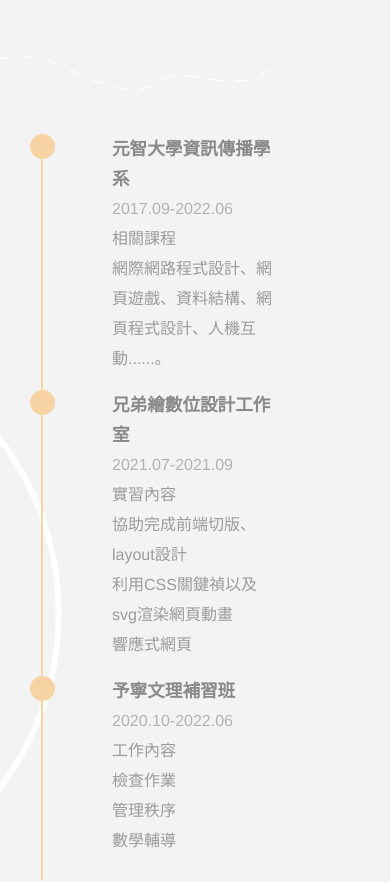
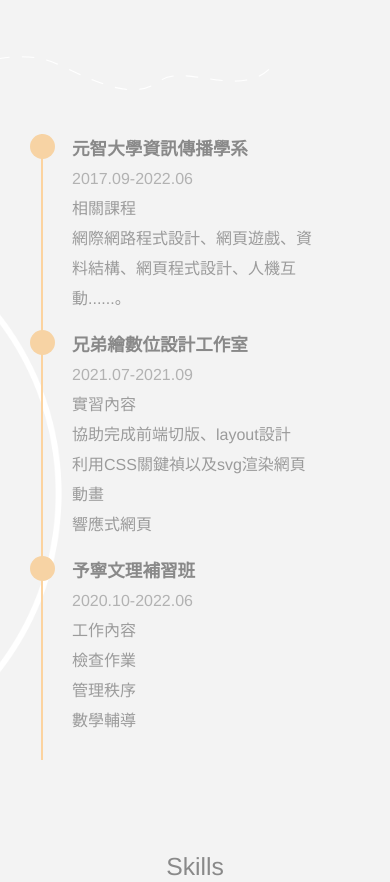
Before and after one commit to joyce103/v_portfolio, a Vue app: page / in a window 390 px wide. Shown: the part 1020-1902 px from the top of the page. Built offline with nearby package versions, Linux system fonts and the light colour scheme.

Commit message:
timeline RWD fixed

```diff
--- a/src/components/child/TimeLine.vue
+++ b/src/components/child/TimeLine.vue
@@ -18,12 +18,20 @@
 };
 </script>
 <style lang="scss" scoped>
+@mixin pad {
+  @media (max-width: 820px) {
+    @content;
+  }
+}
 .line {
   position: relative;
   text-align: left;
   list-style-type: none;
   padding: 0 100px;
   line-height: 30px;
+  @include pad {
+    padding: 0 60px;
+  }
   ::before {
     content: "";
     background: #fcd39f;
```
